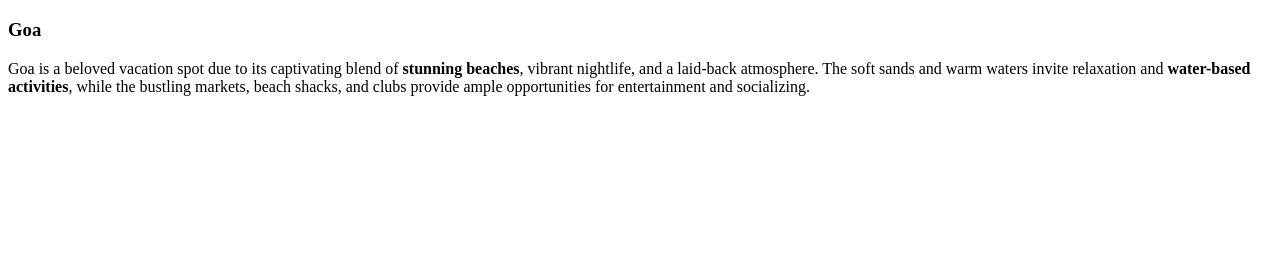
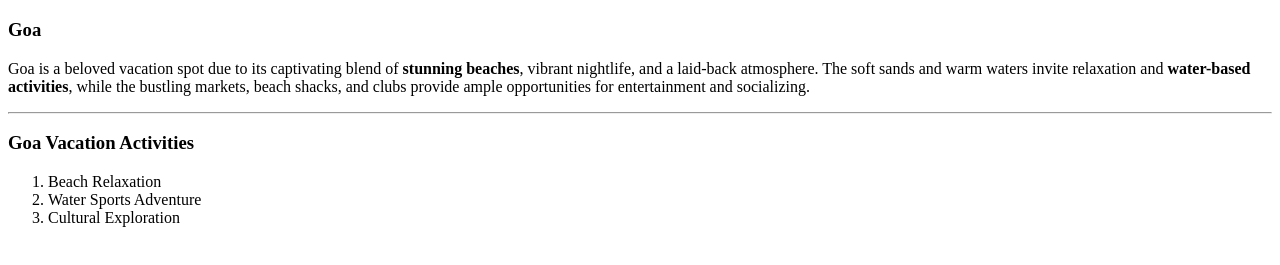
Before and after one commit to 44-563-WebApps-F23/44563-webapps-f23-assignment3-Shivaramreddypalla, a plain HTML site: page index.html in a window 1280 px wide. Shown: the part 61-326 px from the top of the page. Drawn offline with Linux system fonts and the light colour scheme.

Commit message:
added vacation activities

```diff
--- a/index.html
+++ b/index.html
@@ -19,6 +19,15 @@
         and <b>water-based activities</b>, while the bustling markets, beach shacks, and clubs provide
         ample opportunities for entertainment and socializing.
     </p>
+    <hr>
+    <h3>
+        Goa Vacation Activities
+    </h3>
+    <ol>
+        <li>Beach Relaxation</li>
+        <li> Water Sports Adventure</li>
+        <li> Cultural Exploration</li>
+    </ol>
 </body>
 
 </html>
```
